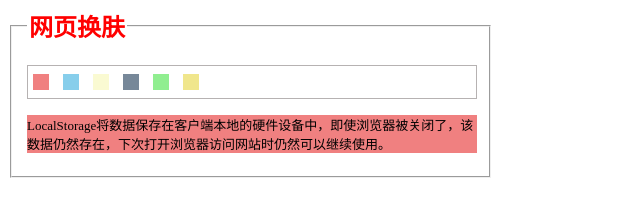
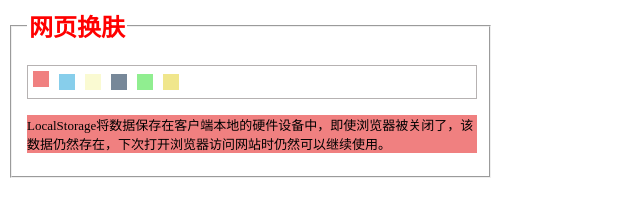
Before and after one commit to Wangbing0011/H5-2020-03-20-xl3, a plain HTML site: page index.html in a window 1280 px wide. Shown: the whole page, without its empty margins (0-640 px from the left). Drawn offline with Linux system fonts and the light colour scheme.

Commit message:
第三次~

```diff
--- a/index.html
+++ b/index.html
@@ -30,6 +30,7 @@
             margin-top: 8px;
             margin-left: 5px;
             margin-right: 5px;
+            float: left;
             position: relative;
         }
 
@@ -44,12 +45,12 @@
         <legend>网页换肤</legend>
         <div id="color">
             <ul>
-                <li id="1" style="background-color: lightcoral;"></li>
-                <li id="2" style="background-color: skyblue;"></li>
-                <li id="3" style="background-color: lightgoldenrodyellow;"></li>
-                <li id="4" style="background-color: lightslategray;"></li>
-                <li id="5" style="background-color: lightgreen;"></li>
-                <li id="6" style="background-color: khaki;"></li>
+                <li id="aaa1" style="background-color: lightcoral;"></li>
+                <li id="aaa2" style="background-color: skyblue;"></li>
+                <li id="aaa3" style="background-color: lightgoldenrodyellow;"></li>
+                <li id="aaa4" style="background-color: lightslategray;"></li>
+                <li id="aaa5" style="background-color: lightgreen;"></li>
+                <li id="aaa6" style="background-color: khaki;"></li>
             </ul>
         </div>
         <div id="p">
@@ -63,14 +64,15 @@
     var color = document.getElementsByTagName("li"); //色块数组
     var p = document.getElementById("p"); //皮肤
     var a, b; //用于存储的皮肤颜色和色块
-    window.onload = function() { //令皮肤颜色为存储的颜色
-        if (!localStorage.getItem("data")) {
+    window.onload = function() {
+        if (!(localStorage.getItem("data") && localStorage.getItem("select"))) { //令皮肤为默认的颜色
             p.style.backgroundColor = color[0].style.backgroundColor;
             color[0].style.marginTop = '5px';
-        } else {
+        } else { //令皮肤颜色为存储的颜色
             a = localStorage.getItem("data");
             p.style.backgroundColor = a;
             b = localStorage.getItem("select");
+            console.log(document.getElementById(b));
             document.getElementById(b).style.marginTop = '5px';
         }
     }
@@ -83,9 +85,11 @@
                 //其他色块恢复原位置
                 color[j].style.marginTop = '8px';
             }
+            console.log(this.style.marginTop);
             this.style.marginTop = '5px'; //点击的色块向上动3px
-            localStorage.setItem("data", this.style.backgroundColor); //存储点击色块位置
-            localStorage.setItem("select", this.id);
+
+            localStorage.setItem("data", this.style.backgroundColor); //存储点击颜色
+            localStorage.setItem("select", this.id); //存储点击色块
         }
     }
 </script>
```
